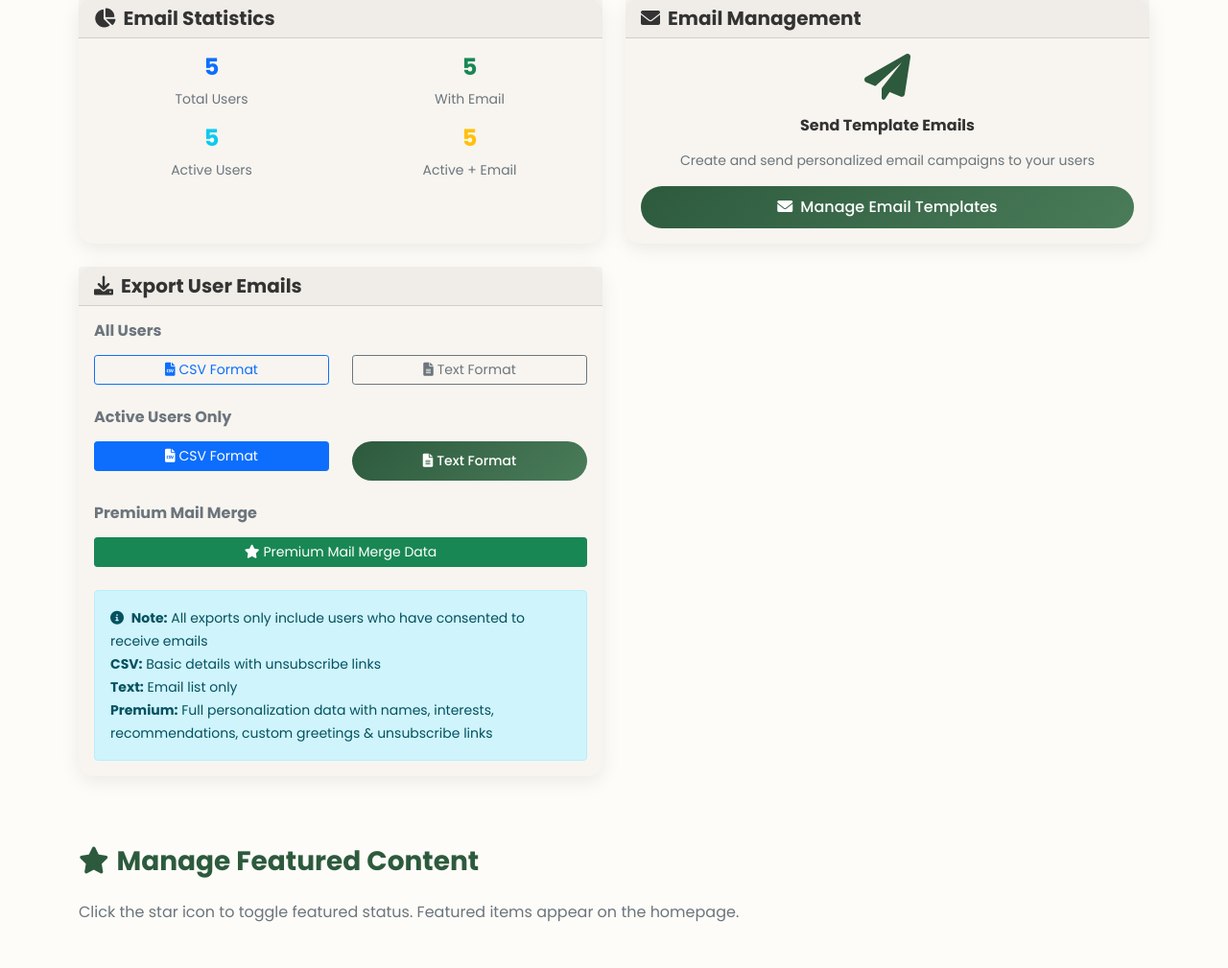
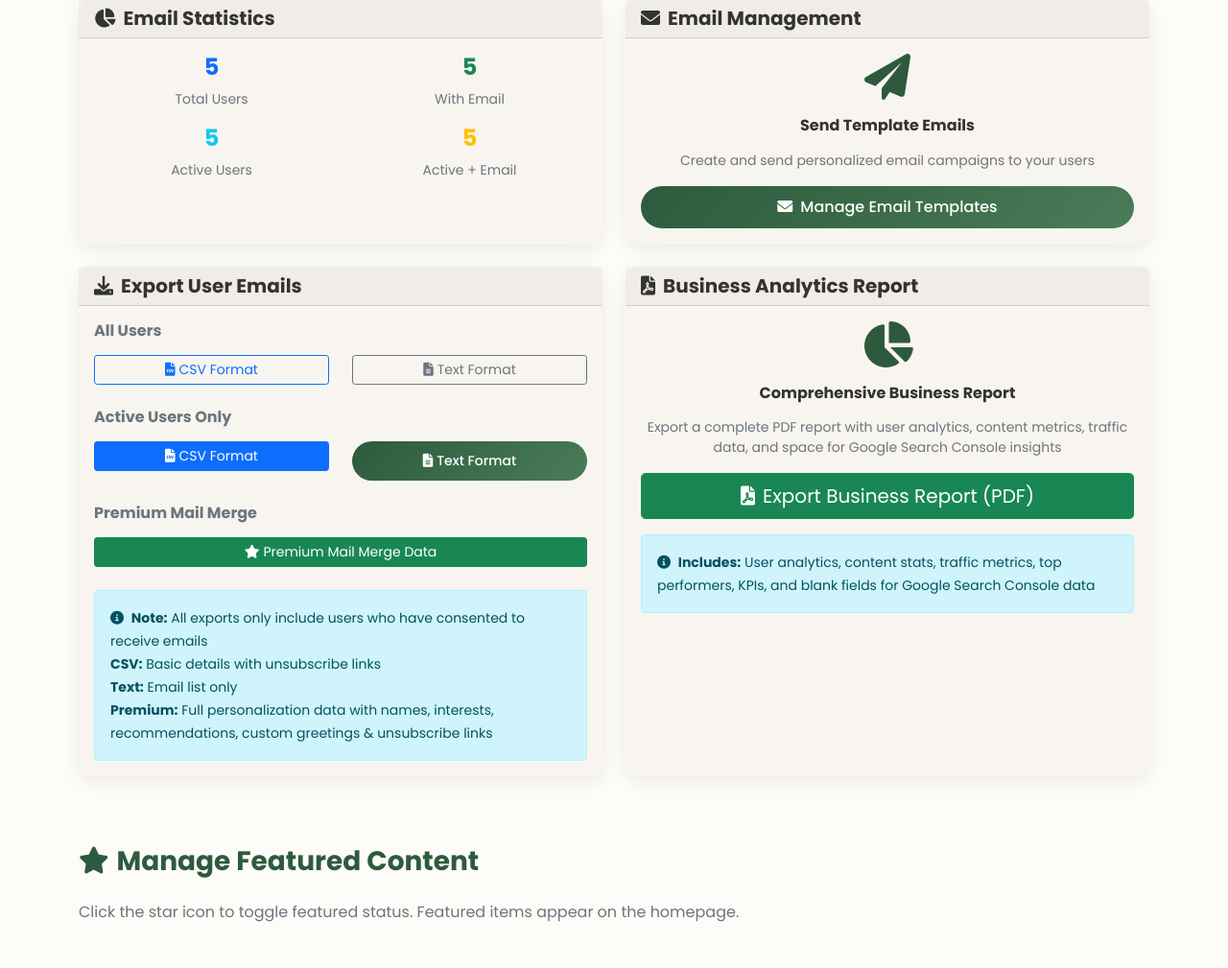
Before and after one commit to dsneed123/HygGeo, a Django app: page /admin/dashboard/ in a window 1280 px wide; the page is wider, and only the part inside the window is pictured. Shown: the part 1966-2975 px from the top of that part at 96% size. Run offline with Django 5.2, Linux system fonts and the light colour scheme; a user stored in the database is signed in; data comes from the database, SQL or seed files in the repository; both versions use the stored data as it was after the commit; some libraries are stand-ins or nearby versions.

Commit message:
business-reports

```diff
--- a/HygGeo/accounts/templates/admin-dashboard.html
+++ b/HygGeo/accounts/templates/admin-dashboard.html
@@ -336,6 +336,35 @@
                                 <strong>Premium:</strong> Full personalization data with names, interests, recommendations, custom greetings & unsubscribe links
                             </small>
                         </div>
+                    </div>
+                </div>
+            </div>
+        </div>
+
+        <!-- Business Report Export -->
+        <div class="col-lg-6 mb-4">
+            <div class="card card-hygge h-100">
+                <div class="card-header">
+                    <h5 class="fw-bold mb-0">
+                        <i class="fas fa-file-pdf me-2"></i>Business Analytics Report
+                    </h5>
+                </div>
+                <div class="card-body">
+                    <div class="text-center mb-3">
+                        <i class="fas fa-chart-pie" style="font-size: 3rem; color: var(--hygge-green);"></i>
+                    </div>
+                    <h6 class="fw-bold text-center mb-3">Comprehensive Business Report</h6>
+                    <p class="text-muted small text-center mb-3">Export a complete PDF report with user analytics, content metrics, traffic data, and space for Google Search Console insights</p>
+                    <div class="d-grid">
+                        <a href="{% url 'export_business_report_pdf' %}" class="btn btn-success btn-lg">
+                            <i class="fas fa-file-pdf me-2"></i>Export Business Report (PDF)
+                        </a>
+                    </div>
+                    <div class="alert alert-info mt-3 mb-0">
+                        <small>
+                            <i class="fas fa-info-circle me-1"></i>
+                            <strong>Includes:</strong> User analytics, content stats, traffic metrics, top performers, KPIs, and blank fields for Google Search Console data
+                        </small>
                     </div>
                 </div>
             </div>
--- a/HygGeo/accounts/urls.py
+++ b/HygGeo/accounts/urls.py
@@ -13,6 +13,9 @@ urlpatterns = [
     path('admin/export/active-emails-csv/', views.export_active_emails_csv, name='export_active_emails_csv'),
     path('admin/export/active-emails-txt/', views.export_active_emails_text, name='export_active_emails_text'),
     path('admin/export/mail-merge-premium/', views.export_mail_merge_premium, name='export_mail_merge_premium'),
+
+    # Business report export
+    path('admin/export/business-report-pdf/', views.export_business_report_pdf, name='export_business_report_pdf'),
 
     # Email management URLs
     path('admin/email/', views.email_management, name='email_management'),
--- a/HygGeo/accounts/views.py
+++ b/HygGeo/accounts/views.py
@@ -1153,6 +1153,370 @@ def analytics_dashboard(request):
     }
 
     return render(request, 'analytics.html', context)
+
+@user_passes_test(lambda u: u.is_staff, login_url='/accounts/login/')
+def export_business_report_pdf(request):
+    """Export comprehensive business analytics report as PDF"""
+    from reportlab.lib import colors
+    from reportlab.lib.pagesizes import letter
+    from reportlab.platypus import SimpleDocTemplate, Table, TableStyle, Paragraph, Spacer, PageBreak
+    from reportlab.lib.styles import getSampleStyleSheet, ParagraphStyle
+    from reportlab.lib.units import inch
+    from reportlab.lib.enums import TA_CENTER, TA_LEFT
+    from django.db.models import Count, Avg
+    from datetime import timedelta
+    from experiences.models import BookingTracking
+    from io import BytesIO
+
+    # Create the HttpResponse object with PDF headers
+    response = HttpResponse(content_type='application/pdf')
+    response['Content-Disposition'] = f'attachment; filename="HygGeo_Business_Report_{timezone.now().strftime("%Y%m%d")}.pdf"'
+
+    # Create the PDF object
+    buffer = BytesIO()
+    doc = SimpleDocTemplate(buffer, pagesize=letter,
+                          rightMargin=0.75*inch, leftMargin=0.75*inch,
+                          topMargin=1*inch, bottomMargin=0.75*inch)
+
+    # Container for PDF elements
+    elements = []
+
+    # Styles
+    styles = getSampleStyleSheet()
+    title_style = ParagraphStyle(
+        'CustomTitle',
+        parent=styles['Heading1'],
+        fontSize=24,
+        textColor=colors.HexColor('#2d5a3d'),
+        spaceAfter=30,
+        alignment=TA_CENTER
+    )
+    heading_style = ParagraphStyle(
+        'CustomHeading',
+        parent=styles['Heading2'],
+        fontSize=16,
+        textColor=colors.HexColor('#2d5a3d'),
+        spaceAfter=12,
+        spaceBefore=20
+    )
+    subheading_style = ParagraphStyle(
+        'CustomSubHeading',
+        parent=styles['Heading3'],
+        fontSize=12,
+        textColor=colors.HexColor('#357a52'),
+        spaceAfter=10
+    )
+
+    # Get analytics data
+    now = timezone.now()
+    last_30_days = now - timedelta(days=30)
+    last_7_days = now - timedelta(days=7)
+    last_90_days = now - timedelta(days=90)
+
+    # Calculate metrics
+    total_users = User.objects.count()
+    new_users_30_days = User.objects.filter(date_joined__gte=last_30_days).count()
+    active_users_30_days = User.objects.filter(last_login__gte=last_30_days).count()
+
+    total_experiences = Experience.objects.count()
+    active_experiences = Experience.objects.filter(is_active=True).count()
+
+    total_bookings = BookingTracking.objects.count()
+    bookings_30_days = BookingTracking.objects.filter(clicked_at__gte=last_30_days).count()
+
+    total_page_views = PageView.objects.count()
+    page_views_30_days = PageView.objects.filter(viewed_at__gte=last_30_days).count()
+
+    # --- TITLE PAGE ---
+    elements.append(Paragraph("HygGeo Business Analytics Report", title_style))
+    elements.append(Paragraph(f"Generated: {now.strftime('%B %d, %Y at %I:%M %p')}", styles['Normal']))
+    elements.append(Spacer(1, 0.5*inch))
+
+    # Executive Summary
+    elements.append(Paragraph("Executive Summary", heading_style))
+    summary_data = [
+        ['Metric', 'Total', 'Last 30 Days'],
+        ['Total Users', f'{total_users:,}', f'{new_users_30_days:,} new'],
+        ['Active Users', f'{active_users_30_days:,}', f'{(active_users_30_days/total_users*100):.1f}% of total' if total_users > 0 else '0%'],
+        ['Experiences', f'{total_experiences:,}', f'{active_experiences:,} active'],
+        ['Booking Clicks', f'{total_bookings:,}', f'{bookings_30_days:,}'],
+        ['Page Views', f'{total_page_views:,}', f'{page_views_30_days:,}'],
+    ]
+
+    summary_table = Table(summary_data, colWidths=[2.5*inch, 1.5*inch, 2*inch])
+    summary_table.setStyle(TableStyle([
+        ('BACKGROUND', (0, 0), (-1, 0), colors.HexColor('#2d5a3d')),
+        ('TEXTCOLOR', (0, 0), (-1, 0), colors.whitesmoke),
+        ('ALIGN', (0, 0), (-1, -1), 'LEFT'),
+        ('FONTNAME', (0, 0), (-1, 0), 'Helvetica-Bold'),
+        ('FONTSIZE', (0, 0), (-1, 0), 12),
+        ('BOTTOMPADDING', (0, 0), (-1, 0), 12),
+        ('BACKGROUND', (0, 1), (-1, -1), colors.beige),
+        ('GRID', (0, 0), (-1, -1), 1, colors.grey),
+        ('FONTNAME', (0, 1), (-1, -1), 'Helvetica'),
+        ('FONTSIZE', (0, 1), (-1, -1), 10),
+        ('TOPPADDING', (0, 1), (-1, -1), 8),
+        ('BOTTOMPADDING', (0, 1), (-1, -1), 8),
+    ]))
+    elements.append(summary_table)
+    elements.append(Spacer(1, 0.3*inch))
+
+    # Page Break
+    elements.append(PageBreak())
+
+    # --- USER ANALYTICS ---
+    elements.append(Paragraph("User Analytics", heading_style))
+
+    users_data = [
+        ['Period', 'New Users', 'Active Users'],
+        ['Last 7 Days', f'{User.objects.filter(date_joined__gte=last_7_days).count():,}', f'{User.objects.filter(last_login__gte=last_7_days).count():,}'],
+        ['Last 30 Days', f'{new_users_30_days:,}', f'{active_users_30_days:,}'],
+        ['Last 90 Days', f'{User.objects.filter(date_joined__gte=last_90_days).count():,}', f'{User.objects.filter(last_login__gte=last_90_days).count():,}'],
+        ['All Time', f'{total_users:,}', f'{User.objects.filter(last_login__isnull=False).count():,}'],
+    ]
+
+    users_table = Table(users_data, colWidths=[2*inch, 2*inch, 2*inch])
+    users_table.setStyle(TableStyle([
+        ('BACKGROUND', (0, 0), (-1, 0), colors.HexColor('#357a52')),
+        ('TEXTCOLOR', (0, 0), (-1, 0), colors.whitesmoke),
+        ('ALIGN', (0, 0), (-1, -1), 'CENTER'),
+        ('FONTNAME', (0, 0), (-1, 0), 'Helvetica-Bold'),
+        ('FONTSIZE', (0, 0), (-1, 0), 11),
+        ('BOTTOMPADDING', (0, 0), (-1, 0), 10),
+        ('BACKGROUND', (0, 1), (-1, -1), colors.lightgrey),
+        ('GRID', (0, 0), (-1, -1), 1, colors.grey),
+        ('ROWBACKGROUNDS', (0, 1), (-1, -1), [colors.white, colors.lightgrey]),
+    ]))
+    elements.append(users_table)
+    elements.append(Spacer(1, 0.3*inch))
+
+    # Travel Survey Completion
+    travel_surveys = TravelSurvey.objects.count()
+    survey_rate = (travel_surveys / total_users * 100) if total_users > 0 else 0
+    elements.append(Paragraph(f"Travel Survey Completion Rate: {survey_rate:.1f}% ({travel_surveys:,} of {total_users:,} users)", styles['Normal']))
+    elements.append(Spacer(1, 0.2*inch))
+
+    # --- CONTENT ANALYTICS ---
+    elements.append(Paragraph("Content Analytics", heading_style))
+
+    total_accommodations = Accommodation.objects.count()
+    total_destinations = Destination.objects.count()
+    avg_sustainability = Experience.objects.aggregate(avg=Avg('sustainability_score'))['avg'] or 0
+    avg_hygge = Experience.objects.aggregate(avg=Avg('hygge_factor'))['avg'] or 0
+
+    content_data = [
+        ['Content Type', 'Total', 'Active', 'Average Score'],
+        ['Experiences', f'{total_experiences:,}', f'{active_experiences:,}', f'Sustainability: {avg_sustainability:.1f}/10'],
+        ['Accommodations', f'{total_accommodations:,}', f'{Accommodation.objects.filter(is_active=True).count():,}', f'Hygge Factor: {avg_hygge:.1f}/10'],
+        ['Destinations', f'{total_destinations:,}', '-', '-'],
+        ['Categories', f'{Category.objects.count():,}', '-', '-'],
+    ]
+
+    content_table = Table(content_data, colWidths=[1.5*inch, 1.5*inch, 1.5*inch, 2*inch])
+    content_table.setStyle(TableStyle([
+        ('BACKGROUND', (0, 0), (-1, 0), colors.HexColor('#357a52')),
+        ('TEXTCOLOR', (0, 0), (-1, 0), colors.whitesmoke),
+        ('ALIGN', (0, 0), (-1, -1), 'CENTER'),
+        ('FONTNAME', (0, 0), (-1, 0), 'Helvetica-Bold'),
+        ('FONTSIZE', (0, 0), (-1, 0), 11),
+        ('BOTTOMPADDING', (0, 0), (-1, 0), 10),
+        ('GRID', (0, 0), (-1, -1), 1, colors.grey),
+        ('ROWBACKGROUNDS', (0, 1), (-1, -1), [colors.white, colors.lightgrey]),
+    ]))
+    elements.append(content_table)
+    elements.append(Spacer(1, 0.3*inch))
+
+    # Top Performing Experiences
+    elements.append(Paragraph("Top 5 Experiences by Booking Clicks", subheading_style))
+    top_experiences = Experience.objects.annotate(
+        booking_count=Count('bookingtracking')
+    ).filter(booking_count__gt=0).order_by('-booking_count')[:5]
+
+    if top_experiences:
+        top_exp_data = [['Rank', 'Experience', 'Bookings']]
+        for i, exp in enumerate(top_experiences, 1):
+            top_exp_data.append([f'{i}', exp.title[:40], f'{exp.booking_count:,}'])
+
+        top_exp_table = Table(top_exp_data, colWidths=[0.7*inch, 4*inch, 1.3*inch])
+        top_exp_table.setStyle(TableStyle([
+            ('BACKGROUND', (0, 0), (-1, 0), colors.HexColor('#2d5a3d')),
+            ('TEXTCOLOR', (0, 0), (-1, 0), colors.whitesmoke),
+            ('ALIGN', (0, 0), (0, -1), 'CENTER'),
+            ('FONTNAME', (0, 0), (-1, 0), 'Helvetica-Bold'),
+            ('GRID', (0, 0), (-1, -1), 1, colors.grey),
+            ('ROWBACKGROUNDS', (0, 1), (-1, -1), [colors.white, colors.lightgrey]),
+        ]))
+        elements.append(top_exp_table)
+    else:
+        elements.append(Paragraph("No booking data available yet.", styles['Normal']))
+
+    elements.append(PageBreak())
+
+    # --- TRAFFIC & ENGAGEMENT ---
+    elements.append(Paragraph("Traffic & Engagement Metrics", heading_style))
+
+    total_clicks = ClickEvent.objects.count()
+    clicks_30_days = ClickEvent.objects.filter(clicked_at__gte=last_30_days).count()
+
+    traffic_data = [
+        ['Metric', 'Last 7 Days', 'Last 30 Days', 'All Time'],
+        ['Page Views', f'{PageView.objects.filter(viewed_at__gte=last_7_days).count():,}', f'{page_views_30_days:,}', f'{total_page_views:,}'],
+        ['Click Events', f'{ClickEvent.objects.filter(clicked_at__gte=last_7_days).count():,}', f'{clicks_30_days:,}', f'{total_clicks:,}'],
+        ['Booking Clicks', f'{BookingTracking.objects.filter(clicked_at__gte=last_7_days).count():,}', f'{bookings_30_days:,}', f'{total_bookings:,}'],
+    ]
+
+    traffic_table = Table(traffic_data, colWidths=[2*inch, 1.5*inch, 1.5*inch, 1.5*inch])
+    traffic_table.setStyle(TableStyle([
+        ('BACKGROUND', (0, 0), (-1, 0), colors.HexColor('#357a52')),
+        ('TEXTCOLOR', (0, 0), (-1, 0), colors.whitesmoke),
+        ('ALIGN', (0, 0), (0, -1), 'LEFT'),
+        ('ALIGN', (1, 0), (-1, -1), 'CENTER'),
+        ('FONTNAME', (0, 0), (-1, 0), 'Helvetica-Bold'),
+        ('GRID', (0, 0), (-1, -1), 1, colors.grey),
+        ('ROWBACKGROUNDS', (0, 1), (-1, -1), [colors.white, colors.lightgrey]),
+    ]))
+    elements.append(traffic_table)
+    elements.append(Spacer(1, 0.3*inch))
+
+    # Traffic Sources
+    elements.append(Paragraph("Top Traffic Sources (Last 30 Days)", subheading_style))
+    traffic_sources = PageView.objects.filter(
+        viewed_at__gte=last_30_days
+    ).values('referrer_source').annotate(
+        count=Count('id')
+    ).order_by('-count')[:5]
+
+    if traffic_sources:
+        source_data = [['Source', 'Views']]
+        for source in traffic_sources:
+            source_name = source['referrer_source'] or 'Direct'
+            source_data.append([source_name, f'{source["count"]:,}'])
+
+        source_table = Table(source_data, colWidths=[4*inch, 2*inch])
+        source_table.setStyle(TableStyle([
+            ('BACKGROUND', (0, 0), (-1, 0), colors.HexColor('#2d5a3d')),
+            ('TEXTCOLOR', (0, 0), (-1, 0), colors.whitesmoke),
+            ('ALIGN', (1, 0), (1, -1), 'CENTER'),
+            ('FONTNAME', (0, 0), (-1, 0), 'Helvetica-Bold'),
+            ('GRID', (0, 0), (-1, -1), 1, colors.grey),
+            ('ROWBACKGROUNDS', (0, 1), (-1, -1), [colors.white, colors.lightgrey]),
+        ]))
+        elements.append(source_table)
+
+    elements.append(PageBreak())
+
+    # --- GOOGLE SEARCH CONSOLE SECTION ---
+    elements.append(Paragraph("Google Search Console Metrics", heading_style))
+    elements.append(Paragraph("(Manually Update These Metrics from Google Search Console)", styles['Italic']))
+    elements.append(Spacer(1, 0.2*inch))
+
+    gsc_data = [
+        ['Metric', 'Last 7 Days', 'Last 30 Days', 'Last 90 Days'],
+        ['Total Impressions', '_________', '_________', '_________'],
+        ['Total Clicks', '_________', '_________', '_________'],
+        ['Average CTR (%)', '_________', '_________', '_________'],
+        ['Average Position', '_________', '_________', '_________'],
+    ]
+
+    gsc_table = Table(gsc_data, colWidths=[2*inch, 1.5*inch, 1.5*inch, 1.5*inch])
+    gsc_table.setStyle(TableStyle([
+        ('BACKGROUND', (0, 0), (-1, 0), colors.HexColor('#4285F4')),  # Google Blue
+        ('TEXTCOLOR', (0, 0), (-1, 0), colors.whitesmoke),
+        ('ALIGN', (0, 0), (0, -1), 'LEFT'),
+        ('ALIGN', (1, 0), (-1, -1), 'CENTER'),
+        ('FONTNAME', (0, 0), (-1, 0), 'Helvetica-Bold'),
+        ('GRID', (0, 0), (-1, -1), 1, colors.grey),
+        ('ROWBACKGROUNDS', (0, 1), (-1, -1), [colors.white, colors.HexColor('#E8F0FE')]),
+        ('FONTSIZE', (0, 0), (-1, -1), 10),
+    ]))
+    elements.append(gsc_table)
+    elements.append(Spacer(1, 0.3*inch))
+
+    elements.append(Paragraph("Top Search Queries", subheading_style))
+    top_queries_data = [
+        ['Query', 'Clicks', 'Impressions', 'CTR', 'Position'],
+        ['_________________', '____', '________', '____', '____'],
+        ['_________________', '____', '________', '____', '____'],
+        ['_________________', '____', '________', '____', '____'],
+        ['_________________', '____', '________', '____', '____'],
+        ['_________________', '____', '________', '____', '____'],
+    ]
+
+    queries_table = Table(top_queries_data, colWidths=[2.5*inch, 0.8*inch, 1.2*inch, 0.8*inch, 0.8*inch])
+    queries_table.setStyle(TableStyle([
+        ('BACKGROUND', (0, 0), (-1, 0), colors.HexColor('#4285F4')),
+        ('TEXTCOLOR', (0, 0), (-1, 0), colors.whitesmoke),
+        ('ALIGN', (0, 0), (0, -1), 'LEFT'),
+        ('ALIGN', (1, 0), (-1, -1), 'CENTER'),
+        ('FONTNAME', (0, 0), (-1, 0), 'Helvetica-Bold'),
+        ('GRID', (0, 0), (-1, -1), 1, colors.grey),
+        ('ROWBACKGROUNDS', (0, 1), (-1, -1), [colors.white, colors.HexColor('#E8F0FE')]),
+    ]))
+    elements.append(queries_table)
+    elements.append(Spacer(1, 0.3*inch))
+
+    # Instructions
+    elements.append(Paragraph("How to get Google Search Console data:", subheading_style))
+    instructions = [
+        "1. Go to search.google.com/search-console",
+        "2. Select your property (hyggeo.com)",
+        "3. Navigate to Performance > Search Results",
+        "4. Export data and manually fill in the blanks above",
+        "5. You can also add this data programmatically using Google Search Console API"
+    ]
+    for instruction in instructions:
+        elements.append(Paragraph(instruction, styles['Normal']))
+
+    elements.append(PageBreak())
+
+    # --- KEY PERFORMANCE INDICATORS ---
+    elements.append(Paragraph("Key Performance Indicators", heading_style))
+
+    # Calculate conversion rates
+    booking_conversion = (bookings_30_days / page_views_30_days * 100) if page_views_30_days > 0 else 0
+    user_engagement = (active_users_30_days / total_users * 100) if total_users > 0 else 0
+
+    kpi_data = [
+        ['KPI', 'Value', 'Status'],
+        ['Booking Conversion Rate', f'{booking_conversion:.2f}%', 'Good' if booking_conversion > 2 else 'Needs Improvement'],
+        ['User Engagement Rate', f'{user_engagement:.1f}%', 'Excellent' if user_engagement > 30 else 'Good'],
+        ['Avg. Sustainability Score', f'{avg_sustainability:.1f}/10', 'Excellent' if avg_sustainability > 7 else 'Good'],
+        ['Survey Completion Rate', f'{survey_rate:.1f}%', 'Excellent' if survey_rate > 50 else 'Good'],
+    ]
+
+    kpi_table = Table(kpi_data, colWidths=[3*inch, 1.5*inch, 2*inch])
+    kpi_table.setStyle(TableStyle([
+        ('BACKGROUND', (0, 0), (-1, 0), colors.HexColor('#2d5a3d')),
+        ('TEXTCOLOR', (0, 0), (-1, 0), colors.whitesmoke),
+        ('ALIGN', (0, 0), (0, -1), 'LEFT'),
+        ('ALIGN', (1, 0), (-1, -1), 'CENTER'),
+        ('FONTNAME', (0, 0), (-1, 0), 'Helvetica-Bold'),
+        ('GRID', (0, 0), (-1, -1), 1, colors.grey),
+        ('ROWBACKGROUNDS', (0, 1), (-1, -1), [colors.white, colors.lightgrey]),
+    ]))
+    elements.append(kpi_table)
+    elements.append(Spacer(1, 0.5*inch))
+
+    # Footer
+    elements.append(Spacer(1, 0.5*inch))
+    elements.append(Paragraph(
+        f"This report was generated automatically on {now.strftime('%B %d, %Y at %I:%M %p')}",
+        ParagraphStyle('Footer', parent=styles['Normal'], fontSize=8, textColor=colors.grey, alignment=TA_CENTER)
+    ))
+    elements.append(Paragraph(
+        "HygGeo - Sustainable Travel Platform",
+        ParagraphStyle('Footer2', parent=styles['Normal'], fontSize=8, textColor=colors.grey, alignment=TA_CENTER)
+    ))
+
+    # Build PDF
+    doc.build(elements)
+
+    # Get the value of the BytesIO buffer and write it to the response
+    pdf = buffer.getvalue()
+    buffer.close()
+    response.write(pdf)
+
+    return response
 
 
 @login_required
--- a/HygGeo/requirements.txt
+++ b/HygGeo/requirements.txt
@@ -12,6 +12,7 @@ python-decouple
 django-storages>=1.14.0
 boto3>=1.34.0
 textstat>=0.7.0
+reportlab>=4.0.0
 
 django-allauth>=0.65.0
 PyJWT>=2.8.0
```
Also changed, not shown: HygGeo/db.sqlite3, 1 other file.
